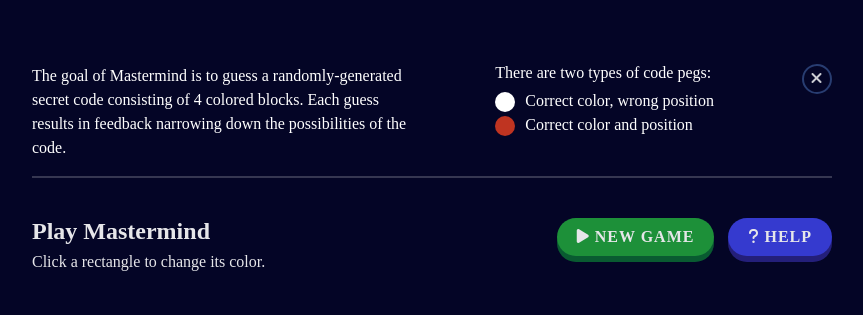
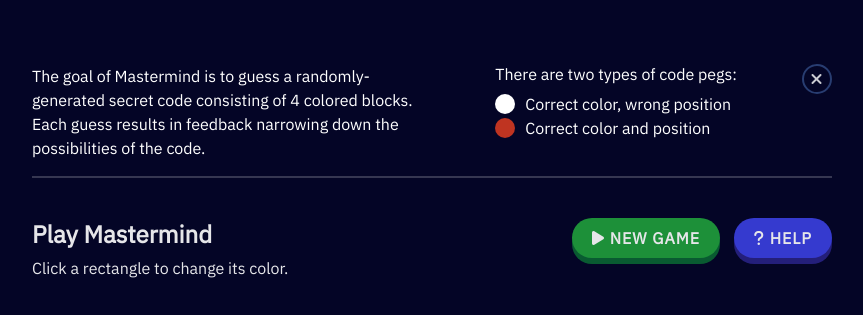
Before and after one commit to jeevp/mastermind, a plain HTML site: page index.html in a window 1280 px wide. Shown: the whole page, without its empty margins (208-1071 px from the left). Drawn offline with nearby package versions, Linux system fonts and the light colour scheme.

Commit message:
font support

```diff
--- a/style.css
+++ b/style.css
@@ -1,3 +1,5 @@
+@import url('https://fonts.googleapis.com/css?family=IBM+Plex+Sans&display=swap');
+
 * {
   margin: 0;
   padding: 0;
```
